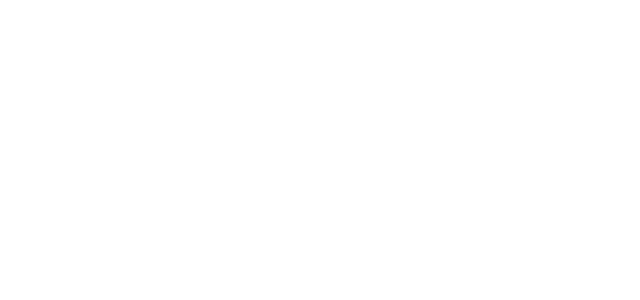
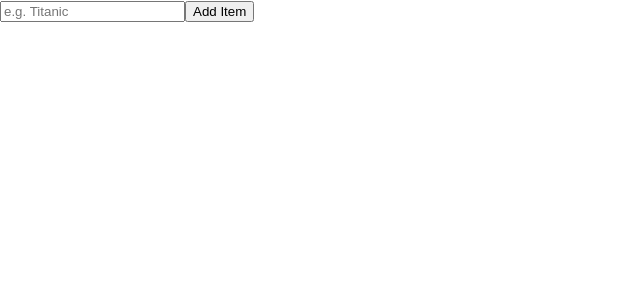
Before and after one commit to otsang3/random-item-picker, a React (Create React App) app: page / in a window 1280 px wide. Shown: the top 300 px of the page, without its empty margins (0-640 px from the left). Built offline with nearby package versions, Linux system fonts and the light colour scheme.

Commit message:
added components, contexts and relevant JS files

```diff
--- a/src/App.js
+++ b/src/App.js
@@ -1,9 +1,14 @@
 import React from 'react';
+import MainContainer from './components/MainContainer';
+import ListContextProvider from './contexts/ListContext';
 
 function App() {
 
     return(
         <div>
+            <ListContextProvider>
+                <MainContainer/>
+            </ListContextProvider>
 
         </div>
     )
--- /dev/null
+++ b/src/components/ListInput.js
@@ -0,0 +1,13 @@
+import React from 'react';
+
+function ListInput() {
+
+    return(
+        <div>
+            <input placeholder="e.g. Titanic"/>
+            <button>Add Item</button>
+        </div>
+    )
+}
+
+export default ListInput;
--- a/src/components/MainContainer.js
+++ b/src/components/MainContainer.js
@@ -1,10 +1,11 @@
 import React from 'react';
+import ListInput from './ListInput';
 
 function MainContainer() {
 
     return(
         <div>
-            MainContainer
+            <ListInput/>
         </div>
     )
 }
--- /dev/null
+++ b/src/contexts/ListContext.js
@@ -0,0 +1,15 @@
+import React, { createContext } from 'react';
+
+export const ListContext = createContext();
+
+function ListContextProvider(props) {
+
+    return(
+        <ListContext.Provider>
+            {props.children}
+        </ListContext.Provider>
+    )
+
+}
+
+export default ListContextProvider;
```
Also changed, not shown: src/components/List.js (added).
